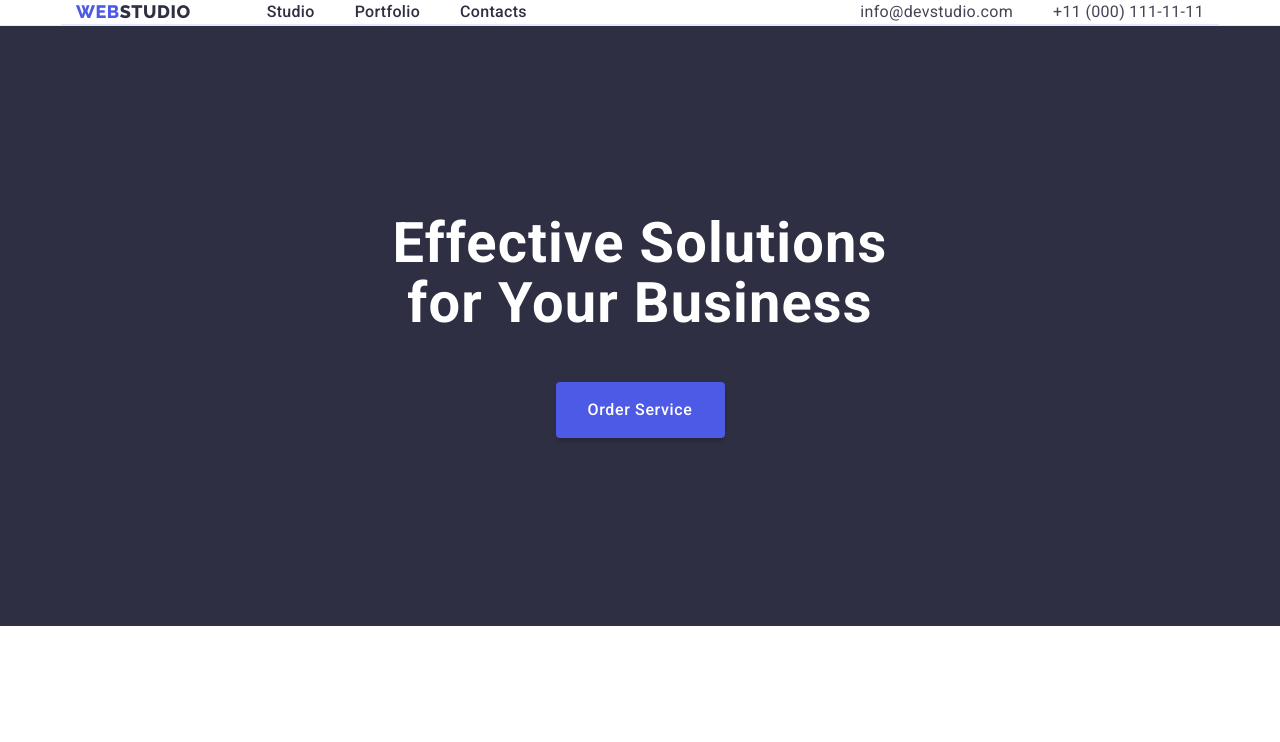
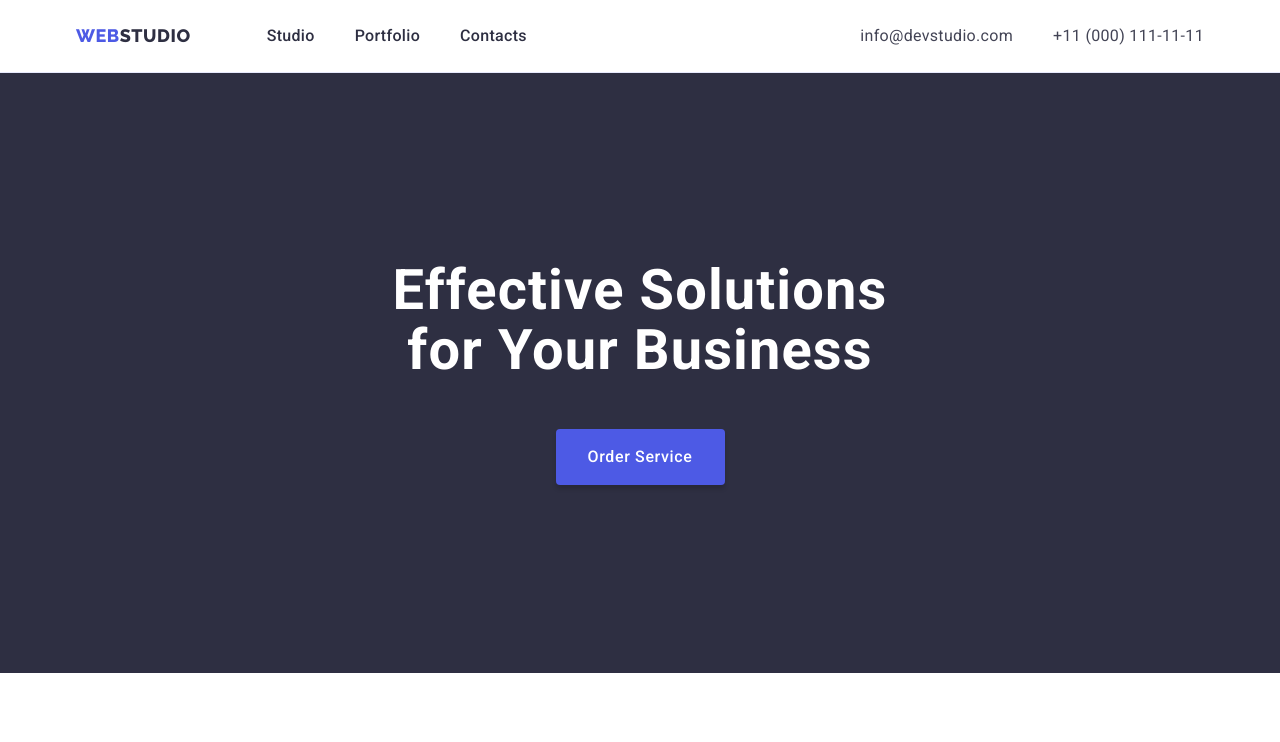
Before and after one commit to Maksym-Shcherbak/goit-markup-hw-03, a plain HTML site: page index.html in a window 1280 px wide. Shown: the top 742 px of the page. Drawn offline with nearby package versions, Linux system fonts and the light colour scheme.

Commit message:
homework_3.2

```diff
--- a/css/styles.css
+++ b/css/styles.css
@@ -81,6 +81,10 @@ img {
   justify-content: space-between;
 }
 
+.site-header .container {
+  border-bottom: none;
+}
+
 .header-navigation {
   display: flex;
   align-items: center;
@@ -89,6 +93,10 @@ img {
 .menu {
   display: flex;
   gap: 40px;
+}
+
+.menu-item {
+  padding: 24px 0;
 }
 
 .contacts {
@@ -120,7 +128,6 @@ img {
   line-height: 1.5;
   letter-spacing: 0.02em;
   color: var(--dark);
-  padding: 24px 0;
 }
 
 .address {
```
